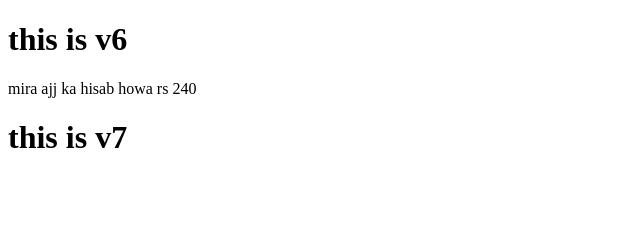
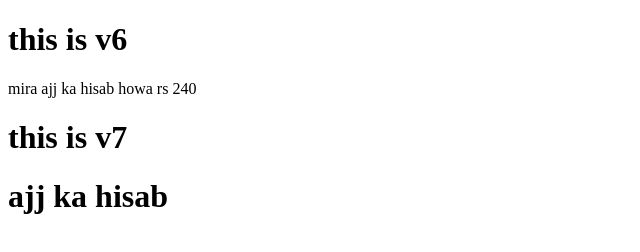
Before and after one commit to faraz220/github-practice, a plain HTML site: page index.html in a window 1280 px wide. Shown: the whole page, without its empty margins (0-640 px from the left). Drawn offline with Linux system fonts and the light colour scheme.

Commit message:
ajj ka hisab

```diff
--- a/index.html
+++ b/index.html
@@ -10,6 +10,7 @@
     <h1>this is v6</h1>
     <p>mira ajj ka hisab howa rs 240</p>
     <h1>this is v7</h1>
+    <h1>ajj ka hisab</h1>
 
 </body>
 </html>
```
